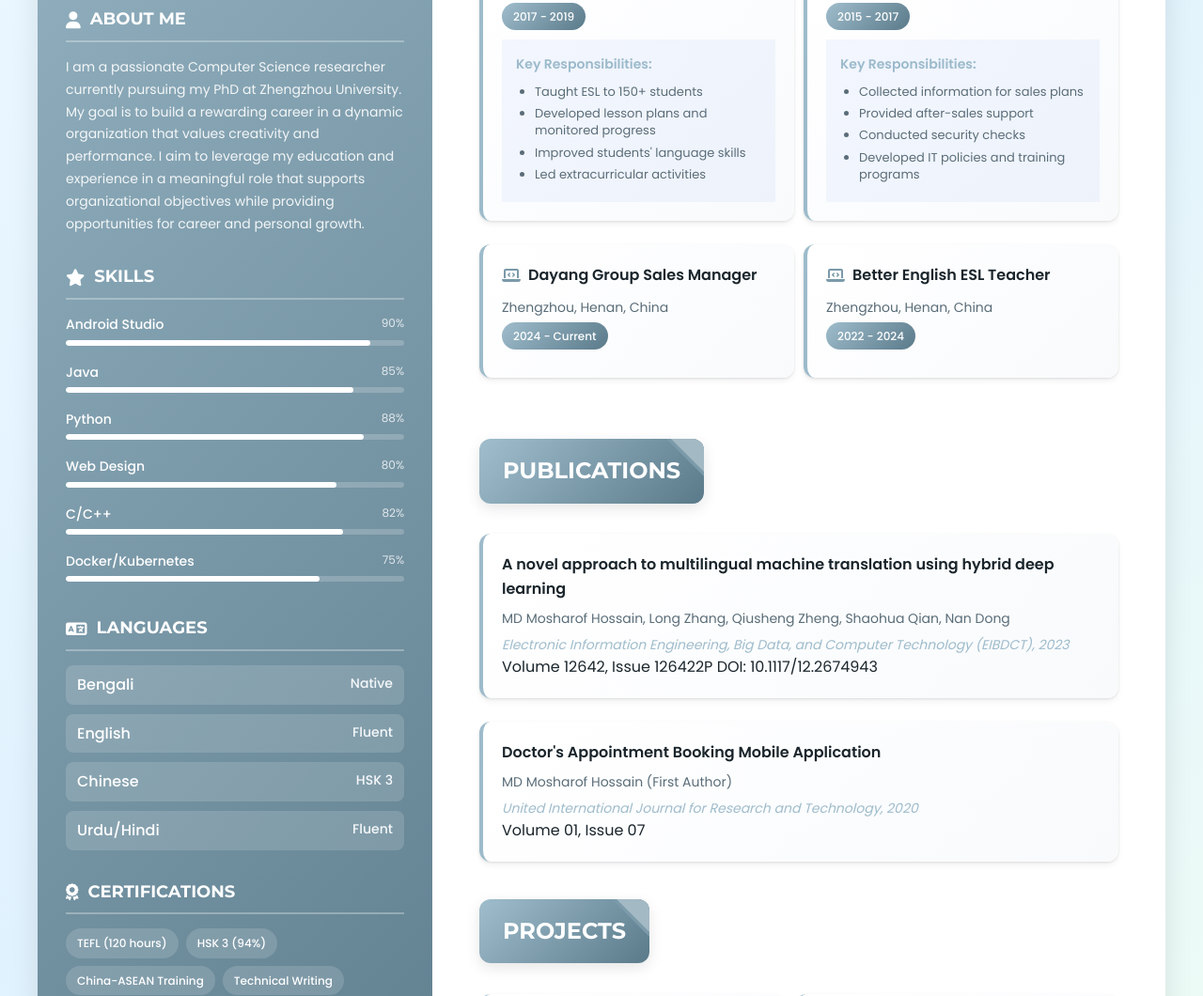
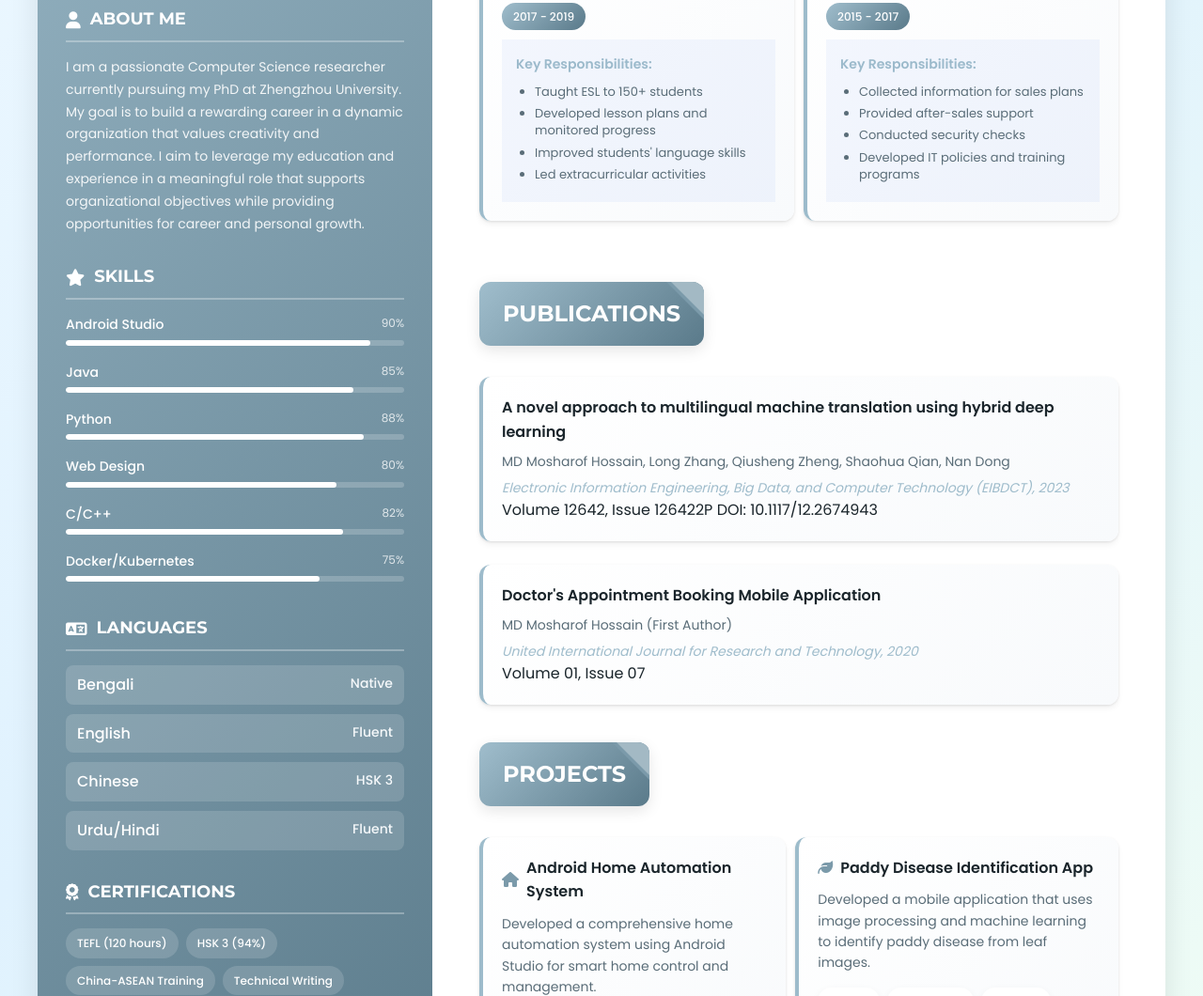
Before and after one commit to gmpilot/hossain_cv, a plain HTML site: page index.html in a window 1280 px wide. Shown: the part 667-1727 px from the top of the page at 94% size. Drawn offline with Linux system fonts and the light colour scheme.

Commit message:
Update index.html

```diff
--- a/index.html
+++ b/index.html
@@ -835,31 +835,7 @@
 
                     </div>
 
-                    <div style="display: flex; gap: 10px;">
-                        <!-- Dayang -->
-                        <div class="project-card" style="flex: 1;">
-                            <div class="project-title">
-                                <i class="fas fa-laptop-code"></i> Dayang Group Sales Manager
-                            </div>
-                            <div class="publication-authors">Zhengzhou, Henan, China</div>
-                            <div
-                                style="background: var(--gradient); color: white; padding: 5px 12px; border-radius: 20px; font-size: 12px; font-weight: 500; display: inline-block; margin-bottom: 10px;">
 
-                                2024 - Current
-                            </div>
-                        </div>
-                        <!-- Dayang -->
-                        <div class="project-card" style="flex: 1;">
-                            <div class="project-title">
-                                <i class="fas fa-laptop-code"></i> Better English ESL Teacher
-                            </div>
-                            <div class="publication-authors">Zhengzhou, Henan, China</div>
-                            <div
-                                style="background: var(--gradient); color: white; padding: 5px 12px; border-radius: 20px; font-size: 12px; font-weight: 500; display: inline-block; margin-bottom: 10px;">
-                                2022 - 2024
-                            </div>
-                        </div>
-                    </div>
                 </div>
 
                 <div class="main-section fade-in delay-2">
```
